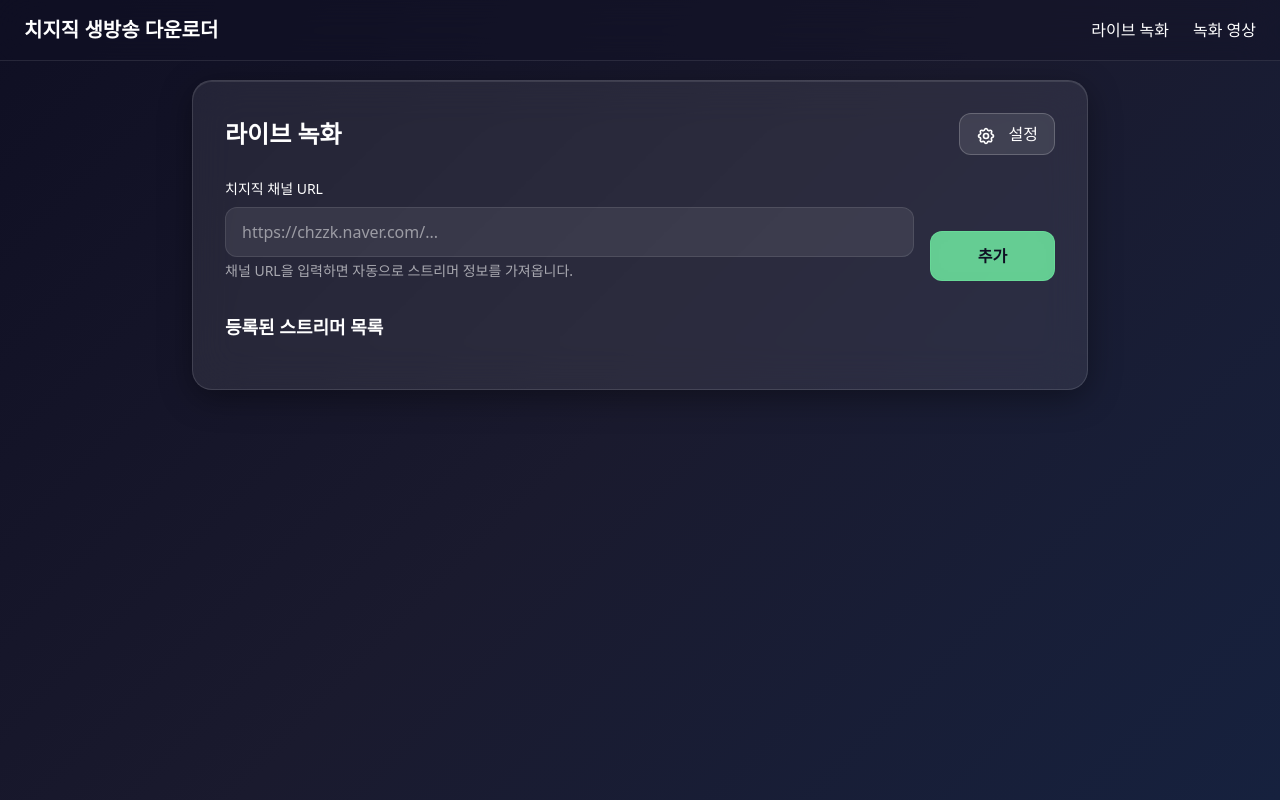
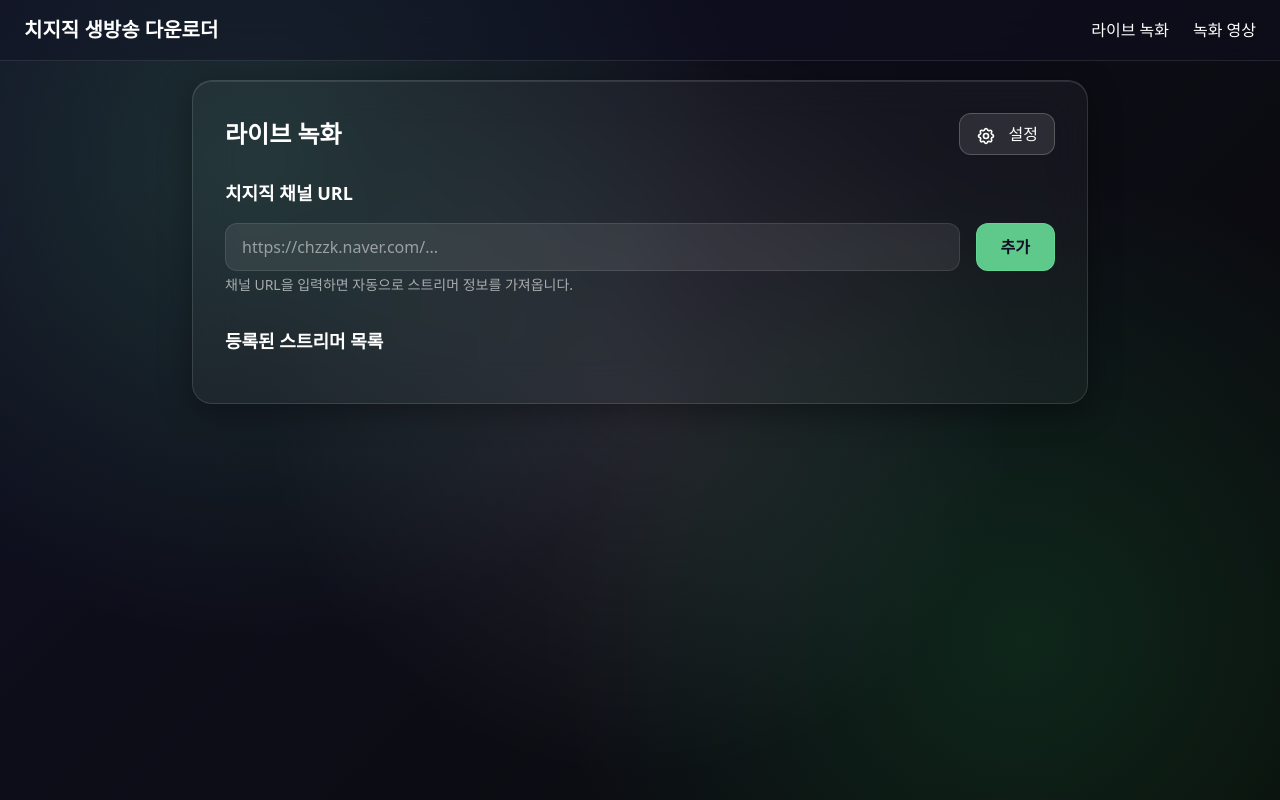
Before and after one commit to k-atusa/zkzzk, a Flask app: page /live in a window 1280 px wide. Run offline with Flask 3, Linux system fonts and the light colour scheme; data that the repository does not hold is empty; some libraries are stand-ins or nearby versions.

Commit message:
style: gradient background

```diff
--- a/templates/index.html
+++ b/templates/index.html
@@ -23,7 +23,11 @@
 	<style>
 		/* 어두운 테마 배경 */
 		body {
-			background: linear-gradient(135deg, #0f0f23 0%, #1a1a2e 50%, #16213e 100%);
+			background:
+				radial-gradient(circle at 20% 20%, rgba(113, 243, 166, 0.15) 0%, transparent 40%),
+				radial-gradient(circle at 80% 80%, rgba(34, 197, 94, 0.15) 0%, transparent 40%),
+				radial-gradient(circle at 50% 50%, rgba(255, 255, 255, 0.1) 0%, transparent 50%),
+				linear-gradient(135deg, #0f0f23 0%, #0a0a0a 100%);
 			min-height: 100vh;
 			color: #e0e0e0;
 		}
@@ -38,7 +42,7 @@
 
 		/* KATUSA 스타일 글래스모피즘 */
 		.glass {
-			background: rgba(255, 255, 255, 0.08);
+			background: rgba(255, 255, 255, 0.04);
 			border-radius: 20px;
 			box-shadow:
 				0 8px 32px 0 rgba(0, 0, 0, 0.37),
@@ -50,7 +54,7 @@
 		}
 
 		.glass:hover {
-			background: rgba(255, 255, 255, 0.12);
+			background: rgba(255, 255, 255, 0.08);
 			box-shadow:
 				0 12px 40px 0 rgba(0, 0, 0, 0.45),
 				inset 0 1px 0 rgba(255, 255, 255, 0.15);
@@ -239,16 +243,14 @@
 				</div>
 
 				<form id="addStreamerForm" class="mb-8">
-					<div class="grid grid-cols-1 md:grid-cols-12 gap-4">
-						<div class="md:col-span-10">
-							<label for="channelUrl" class="block text-sm font-medium text-white mb-2">치지직 채널 URL</label>
-							<input type="url" class="form-input" id="channelUrl" placeholder="https://chzzk.naver.com/..." required
-								pattern="https?://chzzk\.naver\.com/.*">
-							<p class="text-muted text-sm mt-1">채널 URL을 입력하면 자동으로 스트리머 정보를 가져옵니다.</p>
+					<div class="mb-4">
+						<label for="channelUrl" class="block text-lg font-semibold text-white mb-4">치지직 채널 URL</label>
+						<div class="flex gap-4">
+							<input type="url" class="form-input h-12 flex-1" id="channelUrl" placeholder="https://chzzk.naver.com/..."
+								required pattern="https?://chzzk\.naver\.com/.*">
+							<button type="submit" class="btn-primary h-12 px-6">추가</button>
 						</div>
-						<div class="md:col-span-2 flex items-end">
-							<button type="submit" class="btn-primary w-full py-3">추가</button>
-						</div>
+						<p class="text-muted text-sm mt-1">채널 URL을 입력하면 자동으로 스트리머 정보를 가져옵니다.</p>
 					</div>
 				</form>
 
```
Also changed, not shown: templates/recordings.html (+7 -3 lines), README.md.
